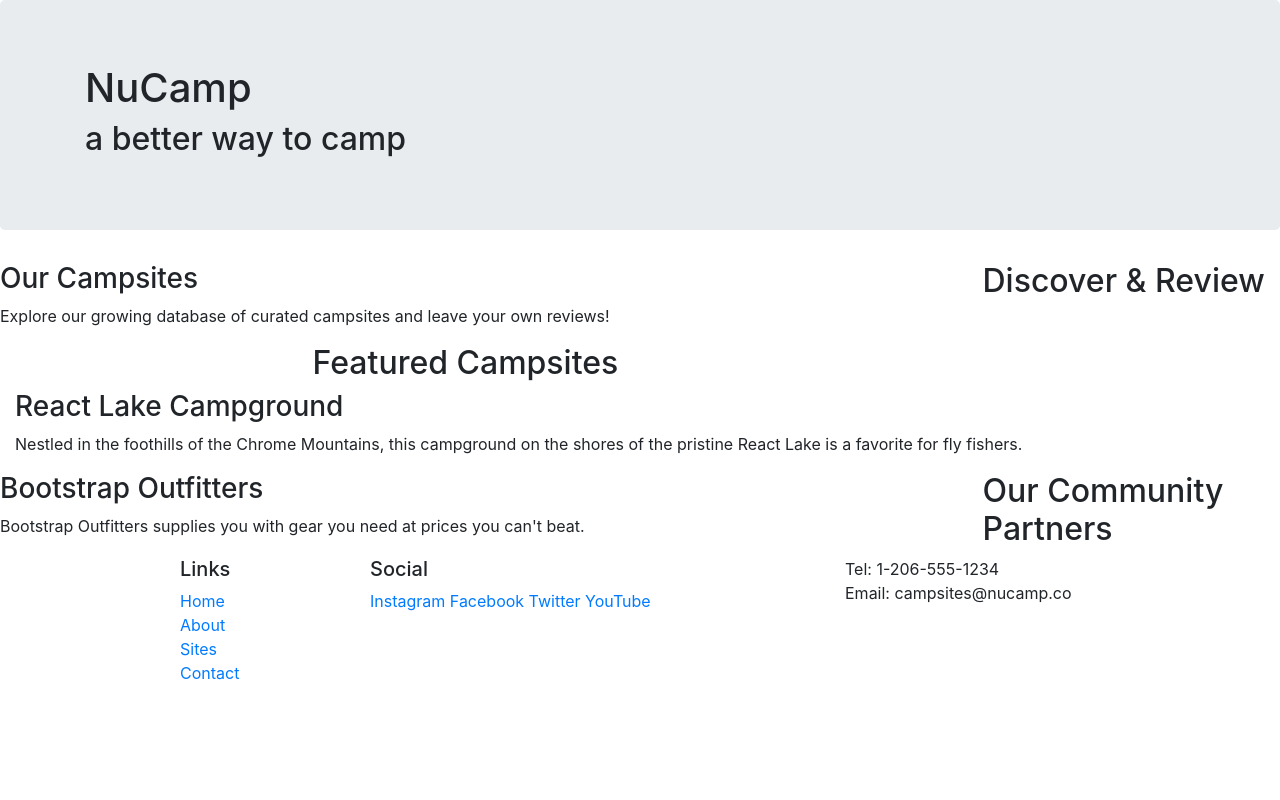
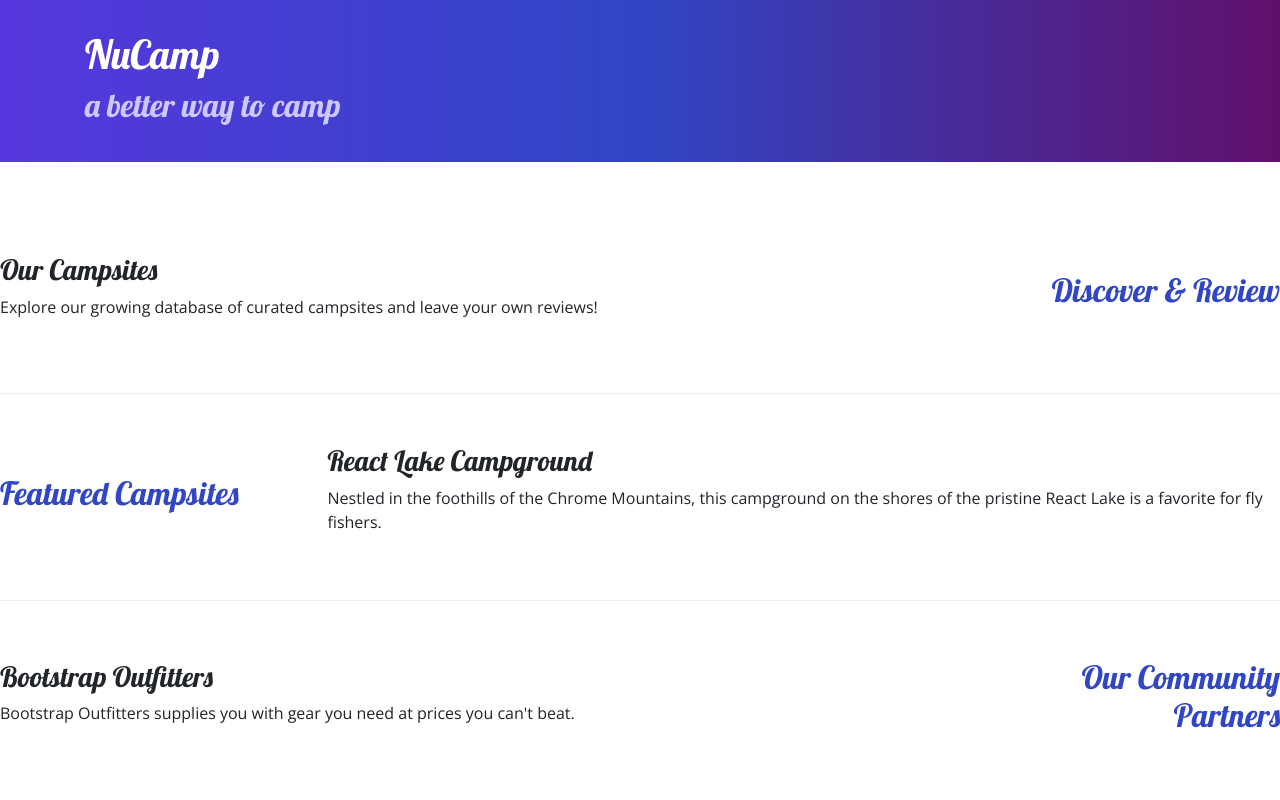
Before and after one commit to agalloch88/Bootstrap, a website: page index.html in a window 1280 px wide. Shown: the top 800 px of the page. Drawn offline with nearby package versions, Linux system fonts and the light colour scheme.

Commit message:
Adding Custom Styles

```diff
--- /dev/null
+++ b/css/styles.css
@@ -0,0 +1,32 @@
+body {
+    font-family: "Open Sans", sans-serif;
+}
+
+h1, h2, h3 {
+    font-family: "Lobster", cursive;
+}
+
+h2 {
+    color: #3046C5;
+}
+
+header h2 {
+    color: #CEC8FF;
+}
+
+footer {
+    background-image: linear-gradient(#CEC8FF, white);
+    padding: 20px 0;
+}
+
+.jumbotron {
+    padding: 30px;
+    background-image: linear-gradient(to right, #5637DD, #3046C5, #60106B);
+    color: white;
+}
+
+.row-content {
+    padding: 50px 0;
+    border-bottom: 1px ridge;
+    min-height: 200px;
+}
--- a/index.html
+++ b/index.html
@@ -9,12 +9,16 @@
     <!-- Bootstrap CSS -->
     <link rel="stylesheet" href="node_modules/bootstrap/dist/css/bootstrap.min.css" />
 
+    <!-- Additional CSS must be placed after Bootstrap CSS -->
+    <link rel="stylesheet" href="https://fonts.googleapis.com/css?family=Lobster|Open+Sans" />
+    <link rel="stylesheet" href="css/styles.css" />
+
     <title>NuCamp: A Better Way To Camp</title>
 </head>
 
 <body>
 
-    <header class="jumbotron">
+    <header class="jumbotron jumbotron-fluid">
         <div class="container">
             <div class="row">
                 <div class="col">
@@ -28,9 +32,9 @@
     </header>
 
     <div class="container"></div>
-        <div class="row">
+        <div class="row row-content align-items-center">
             <div class="col-sm-4 order-sm-last col-md-3">
-                <h2>Discover & Review</h2>
+                <h2 class="text-sm-right">Discover & Review</h2>
             </div>
             <div class="col">
                 <h3>Our Campsites</h3>
@@ -38,8 +42,8 @@
             </div>
         </div>
 
-        <div class="row">
-            <div class="col-sm-4 col-md-3"></div>
+        <div class="row row-content align-items-center">
+            <div class="col-sm-4 col-md-3">
                 <h2>Featured Campsites</h2>
             </div>
             <div class="col">
@@ -48,9 +52,9 @@
             </div>
         </div>
 
-        <div class="row">
+        <div class="row row-content align-items-center">
             <div class="col-sm-4 order-sm-last col-md-3">
-                <h2>Our Community Partners</h2>
+                <h2 class="text-sm-right">Our Community Partners</h2>
             </div>
             <div class="col">
                 <h3>Bootstrap Outfitters</h3>
@@ -71,14 +75,14 @@
                         <li><a href="#">Contact</a></li>
                     </ul>
                 </div>
-                <div class="col-6 col-sm-5">
+                <div class="col-6 col-sm-5 text-center">
                     <h5>Social</h5>
                     <a href="http://instagram.com/">Instagram</a>
                     <a href="http://facebook.com/">Facebook</a>
                     <a href="http://twitter.com/">Twitter</a>
                     <a href="http://youtube.com/">YouTube</a>
                 </div>
-                <div class="col-sm-4">
+                <div class="col-sm-4 text-center">
                     Tel: 1-206-555-1234<br />
                     Email: campsites@nucamp.co
                 </div>
```
